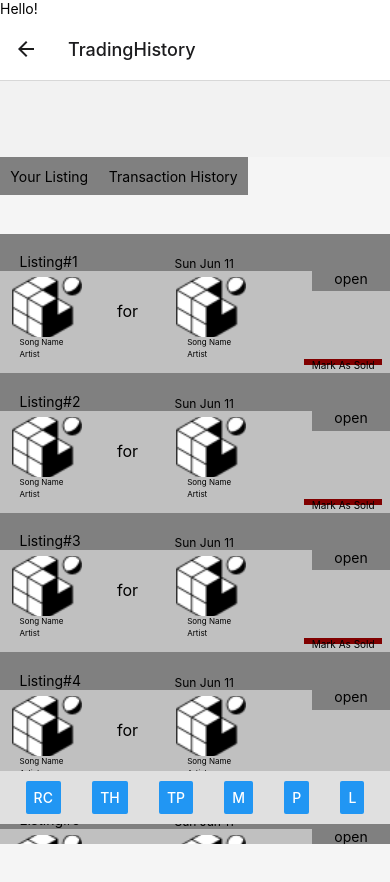
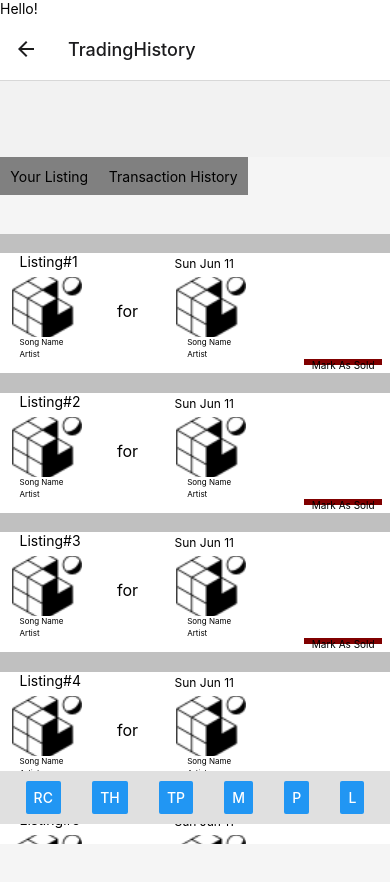
Before and after one commit to JoJos-Blue-Ocean/TheWorld, a React Native app: screen /TradingHistory in a window 390 px wide. Shown: the top 882 px of the page. Built offline with nearby package versions, Linux system fonts and the light colour scheme.

Commit message:
first merge, components positioned to their relative positions. trade completion form is added to navigation.

```diff
--- a/App.jsx
+++ b/App.jsx
@@ -14,6 +14,7 @@ import Profile from './client/src/components/users/Profile';
 import Messages from './client/src/components/messages/Messages';
 import Wishlist from './client/src/components/wishlist/Wishlist';
 import NavigationPane from './client/src/components/NavigationPane';
+import CompleteTradeForm from './client/src/components/trading-history/CompleteTradeForm';
 
 const Stack = createNativeStackNavigator();
 
@@ -29,6 +30,7 @@ export default function App() {
           <Stack.Screen name="Profile" component={Profile} />
           <Stack.Screen name="Messages" component={Messages} />
           <Stack.Screen name="WishList" component={Wishlist} />
+          <Stack.Screen name="Trade Completion Form" component={CompleteTradeForm} />
         </Stack.Navigator>
       </NavigationPane>
     </NavigationContainer>
--- /dev/null
+++ b/client/src/components/StarRating.jsx
@@ -0,0 +1,22 @@
+import React from 'react';
+
+export default function StarRating({ rating }) {
+  const stars = [];
+  let i = rating;
+  for (; i >= 1; i -= 1) {
+    stars.push(<span title="filled star" className="product-information__reviews--4" key={`${i} filled`} />);
+  }
+  if (i > 0 && i < 0.25) {
+    stars.push(<span title="one quarter star" className="product-information__reviews--1" key={i} />);
+  }
+  if (i >= 0.25 && i < 0.75) {
+    stars.push(<span title="half star" className="product-information__reviews--2" key={i} />);
+  }
+  if (i >= 0.75 && i < 1) {
+    stars.push(<span title="three quarter star" className="product-information__reviews--3" key={i} />);
+  }
+  for (let j = (5 - rating); j >= 1; j -= 1) {
+    stars.push(<span title="unfilled star" className="product-information__reviews--0" key={`${j} unfilled`} />);
+  }
+  return stars;
+}
--- /dev/null
+++ b/client/src/components/trading-history/CompleteTradeForm.jsx
@@ -0,0 +1,78 @@
+import React, { useState } from 'react';
+import {
+  StyleSheet, Text, View, Image, Pressable,
+} from 'react-native';
+import StarRating from '../StarRating';
+
+const styles = StyleSheet.create({
+  container: {
+    flex: 1,
+  },
+  title: {
+    top: '5%',
+    textAlign: 'center',
+    fontSize: 20,
+  },
+  sellingAlbumImage: {
+    position: 'absolute',
+    height: '15%',
+    width: '30%',
+    top: '15%',
+    left: '5%',
+  },
+  sellingAlbumSongName: {
+    position: 'absolute',
+    top: '15%',
+    left: '40%',
+  },
+  sellingAlbumArtist: {
+    position: 'absolute',
+    top: '20%',
+    left: '40%',
+  },
+  desiredAlbumImage: {
+    position: 'absolute',
+    height: '15%',
+    width: '30%',
+    top: '40%',
+    left: '5%',
+  },
+  desiredAlbumSongName: {
+    position: 'absolute',
+    top: '40%',
+    left: '40%',
+  },
+  desiredAlbumArtist: {
+    position: 'absolute',
+    top: '45%',
+    left: '40%',
+  },
+  rateTrader: {
+    top: '55%',
+    textAlign: 'center',
+    fontSize: 14,
+  },
+});
+
+export default function CompleteTradeForm({ route }) {
+  const {
+    sellingAlbumImage,
+    sellingAlbumSongName,
+    sellingAlbumArtist,
+    desiredAlbumImage,
+    desiredAlbumSongName,
+    desiredAlbumArtist,
+  } = route.params;
+  return (
+    <View style={styles.container}>
+      <Text style={styles.title}>Complete Trade?</Text>
+      <Image source={sellingAlbumImage} style={styles.sellingAlbumImage} />
+      <Text style={styles.sellingAlbumSongName}>{sellingAlbumSongName}</Text>
+      <Text style={styles.sellingAlbumArtist}>{sellingAlbumArtist}</Text>
+      <Image source={desiredAlbumImage} style={styles.desiredAlbumImage} />
+      <Text style={styles.desiredAlbumSongName}>{desiredAlbumSongName}</Text>
+      <Text style={styles.desiredAlbumArtist}>{desiredAlbumArtist}</Text>
+      <Text style={styles.rateTrader}>Please Give This Person a Rating</Text>
+    </View>
+  );
+};
--- a/client/src/components/trading-history/MakeCompleteTrade.jsx
+++ b/client/src/components/trading-history/MakeCompleteTrade.jsx
@@ -7,14 +7,13 @@ const styles = StyleSheet.create({
   trade: {
     height: 120,
     width: '100%',
-    backgroundColor: '#C0C0C0',
+    backgroundColor: 'white',
     marginTop: '3%',
   },
   tradeIdContainer: {
     position: 'absolute',
     height: '15%',
     width: '100%',
-    backgroundColor: 'grey',
   },
   tradeId: {
     left: '5%',
@@ -123,13 +122,13 @@ export default function MakeCompleteTrade({
               <Text style={styles.date}>{date}</Text>
               <Text style={styles.tradeId}>Listing#{id}</Text>
       </View>
-      <View style={styles.statusContainer}>
+      {/*<View style={styles.statusContainer}>
         <Text style={{
           textAlign: 'center',
         }}>
           {status}
         </Text>
-      </View>
+      </View>*/}
       <Image source={sellingAlbumImage} style={styles.sellingAlbumImage}/>
       <Text style={styles.sellingAlbumSongName}>{sellingAlbumSongName}</Text>
       <Text style={styles.sellingAlbumArtist}>{sellingAlbumArtist}</Text>
--- a/client/src/components/trading-history/MakeListingTrade.jsx
+++ b/client/src/components/trading-history/MakeListingTrade.jsx
@@ -2,19 +2,19 @@ import React, { useState } from 'react';
 import {
   StyleSheet, Text, View, Image, Pressable,
 } from 'react-native';
+import { useNavigation } from '@react-navigation/core';
 
 const styles = StyleSheet.create({
   trade: {
     height: 120,
     width: '100%',
-    backgroundColor: '#C0C0C0',
+    backgroundColor: 'white',
     marginTop: '5%',
   },
   tradeIdContainer: {
     position: 'absolute',
     height: '15%',
     width: '100%',
-    backgroundColor: 'grey',
   },
   tradeId: {
     left: '5%',
@@ -99,19 +99,28 @@ export default function MakeListingTrade({
   date,
   status,
 }) {
+  const navigation = useNavigation();
+  const params = {
+    sellingAlbumImage,
+    sellingAlbumSongName,
+    sellingAlbumArtist,
+    desiredAlbumImage,
+    desiredAlbumSongName,
+    desiredAlbumArtist,
+  };
   return (
     <View style={styles.trade}>
       <View style={styles.tradeIdContainer}>
               <Text style={styles.date}>{date}</Text>
               <Text style={styles.tradeId}>Listing#{id}</Text>
       </View>
-      <View style={styles.statusContainer}>
+      {/*<View style={styles.statusContainer}>
         <Text style={{
           textAlign: 'center',
         }}>
           {status}
         </Text>
-      </View>
+      </View>*/}
       <Image source={sellingAlbumImage} style={styles.sellingAlbumImage}/>
       <Text style={styles.sellingAlbumSongName}>{sellingAlbumSongName}</Text>
       <Text style={styles.sellingAlbumArtist}>{sellingAlbumArtist}</Text>
@@ -119,7 +128,10 @@ export default function MakeListingTrade({
       <Image source={desiredAlbumImage} style={styles.desiredAlbumImage}/>
       <Text style={styles.desiredAlbumSongName}>{desiredAlbumSongName}</Text>
       <Text style={styles.desiredAlbumArtist}>{desiredAlbumArtist}</Text>
-      <Pressable style={styles.completeButton}>
+      <Pressable style={styles.completeButton}
+        onPress={() => {
+          navigation.navigate('Trade Completion Form', params);
+        }}>
         <Text style={{
           textAlign: 'center',
           fontSize: 10,
--- a/client/src/components/trading-history/TradingHistory.jsx
+++ b/client/src/components/trading-history/TradingHistory.jsx
@@ -25,9 +25,9 @@ const styles = StyleSheet.create({
   tradesHistoryMain: {
     position: 'absolute',
     top: '10%',
-    backgroundColor: 'grey',
     height: '80%',
     width: '100%',
+    backgroundColor: '#C0C0C0',
   },
 });
 
--- a/client/src/components/trading-history/TransactionHistory.jsx
+++ b/client/src/components/trading-history/TransactionHistory.jsx
@@ -122,7 +122,6 @@ const styles = StyleSheet.create({
     height: '100%',
     width: '100%',
     flexDirection: 'column',
-    backgroundColor: 'grey',
   },
   scroll: {
     flex: 1,
--- a/client/src/components/trading-history/YourListing.jsx
+++ b/client/src/components/trading-history/YourListing.jsx
@@ -108,7 +108,6 @@ const styles = StyleSheet.create({
     height: '100%',
     width: '100%',
     flexDirection: 'column',
-    backgroundColor: 'grey',
   },
   scroll: {
     flex: 1,
```
